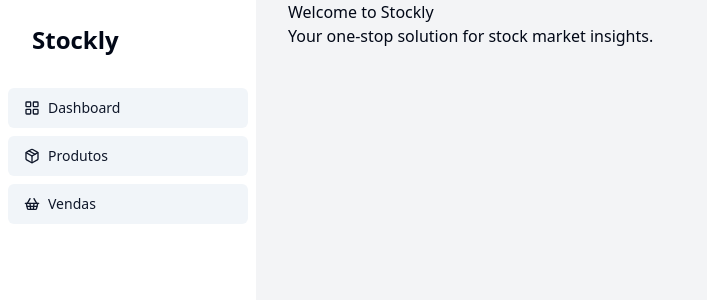
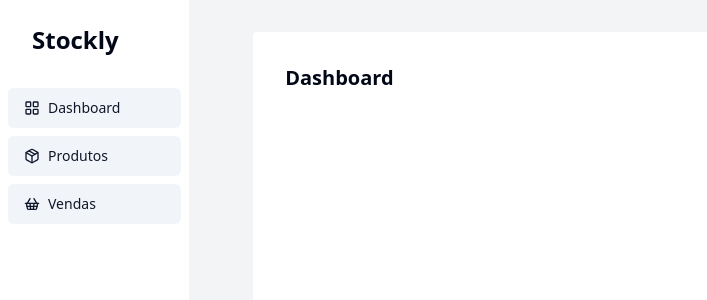
Before and after one commit to zFelipez/stockly, a Next.js app: page / in a window 1280 px wide. Shown: the top 300 px of the page, without its empty margins (0-707 px from the left). Built offline with nearby package versions, Linux system fonts and the light colour scheme.

Commit message:
refactor : add header component

```diff
--- /dev/null
+++ b/app/_components/header.tsx
@@ -0,0 +1,18 @@
+export function HeaderTitle({ children }: { children: React.ReactNode }) {
+  return <h2 className="text-xl font-semibold">{children}</h2>;
+}
+
+export function Header({
+  children,
+  button,
+}: {
+  children: React.ReactNode;
+  button?: React.ReactNode;
+}) {
+  return (
+    <div className="flex w-full items-center justify-between">
+      {children}
+      {button}
+    </div>
+  );
+}
--- a/app/page.tsx
+++ b/app/page.tsx
@@ -1,14 +1,13 @@
+import { Header, HeaderTitle } from "./_components/header";
 
-
-
-
- const HomePage = () => {
+const HomePage = () => {
   return (
-    <div>
-      <h1>Welcome to Stockly</h1>
-      <p>Your one-stop solution for stock market insights.</p>
+    <div className="w-full space-y-8  bg-white m-8 p-8 rounded">
+      <Header>
+        <HeaderTitle> Dashboard </HeaderTitle>
+      </Header>
     </div>
   );
-}
+};
 
-export default HomePage ;
+export default HomePage;
--- a/app/products/page.tsx
+++ b/app/products/page.tsx
@@ -1,10 +1,8 @@
-
-
 import { DataTable } from "../_components/ui/data-table";
 import { productsTableColumns } from "./_components/table-columns";
 import { getProduct } from "../_data-access/product/get-product";
 import CreateProductButton from "./_components/create-product-button";
-
+import { Header, HeaderTitle } from "../_components/header";
 
 export const dynamic = "force-dinamic";
 
@@ -13,15 +11,9 @@ async function Products() {
 
   return (
     <div className="w-full space-y-8  bg-white m-8 p-8 rounded">
-      <div className="flex w-full items-center justify-between">
-        <div className="space-y-1">
-
-          <h2 className="text-xl font-semibold">Produtos</h2>
-        </div>
-
-        <CreateProductButton></CreateProductButton>
-      </div>
-
+      <Header button={<CreateProductButton></CreateProductButton>}>
+        <HeaderTitle> Gestão de Produtos </HeaderTitle>
+      </Header>
 
       <DataTable
         columns={productsTableColumns}
--- a/app/sales/page.tsx
+++ b/app/sales/page.tsx
@@ -1,3 +1,4 @@
+import { Header, HeaderTitle } from "../_components/header";
 import { ComboboxOption } from "../_components/ui/combobox";
 import { DataTable } from "../_components/ui/data-table";
 
@@ -28,16 +29,17 @@ export default async function Sales() {
 
   return (
     <div className="w-full space-y-8  bg-white m-8 p-8 rounded">
-      <div className="flex w-full items-center justify-between">
-        <div className="space-y-1">
-          <h2 className="text-xl font-semibold">Produtos</h2>
-        </div>
+      <Header
+        button={
+          <CreateSaleButton
+            products={filteredProducts}
+            productsOptions={productsOptions}
+          />
+        }
 
-        <CreateSaleButton
-          products={filteredProducts}
-          productsOptions={productsOptions}
-        />
-      </div>
+      >
+        <HeaderTitle> Gestão de Vendas </HeaderTitle>
+      </Header>
 
       <DataTable data={tableData} columns={saleTableColumns}></DataTable>
     </div>
```
